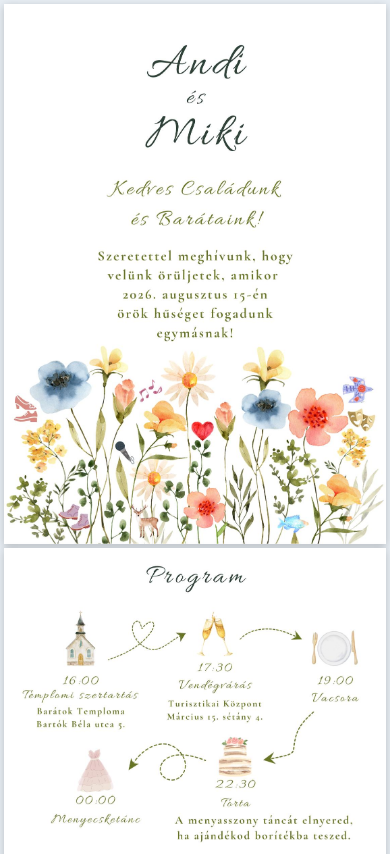
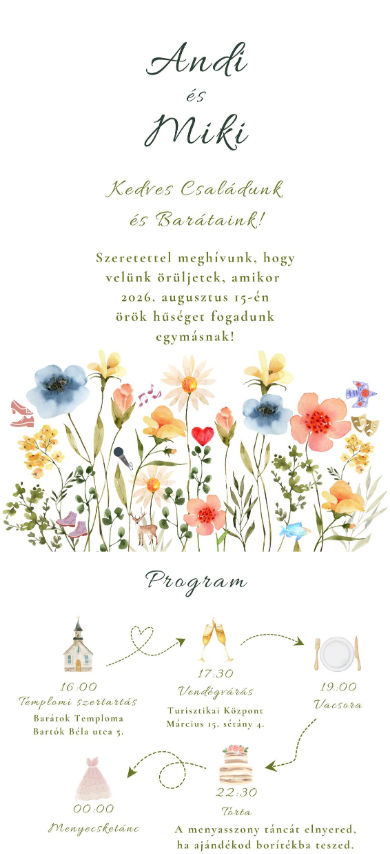
Before and after one commit to peterszarvas94/andimiki, a plain HTML site: page index.html in a window 390 px wide. Shown: the top 854 px of the page. Drawn offline with Linux system fonts and the light colour scheme.

Commit message:
cleanup stlyes

```diff
--- a/index.html
+++ b/index.html
@@ -12,7 +12,7 @@
         display: flex;
         justify-content: center;
         align-items: center;
-        background: #e7edf3;
+        /* background: #e7edf3; */
       }
 
       .images {
@@ -20,8 +20,7 @@
         flex-direction: row;
         align-items: center;
         justify-content: center;
-        gap: 2rem;
-        padding: 2rem;
+        /* padding: 2rem; */
         width: 100%;
         box-sizing: border-box;
       }
@@ -31,28 +30,27 @@
         max-width: min(1000px, calc((100vw - 6rem) / 2));
         max-height: calc(100vh - 4rem);
         height: auto;
-        box-shadow: 0 2px 8px rgba(0, 0, 0, 0.2);
+        /* box-shadow: 0 2px 8px rgba(0, 0, 0, 0.2); */
       }
 
-      @media (max-width: 1300px) {
+      @media (max-width: 1150px) {
         .images {
           flex-direction: column;
         }
 
         img {
-          max-width: min(1000px, 100%);
+          max-width: min(800px, 100%);
           max-height: none;
         }
       }
 
       @media (max-width: 640px) {
         .images {
-          gap: 4px;
-          padding: 4px;
+          /* padding: 4px; */
         }
 
         img {
-          max-width: min(1000px, 100%);
+          max-width: min(800px, 100%);
           max-height: none;
         }
       }
```
